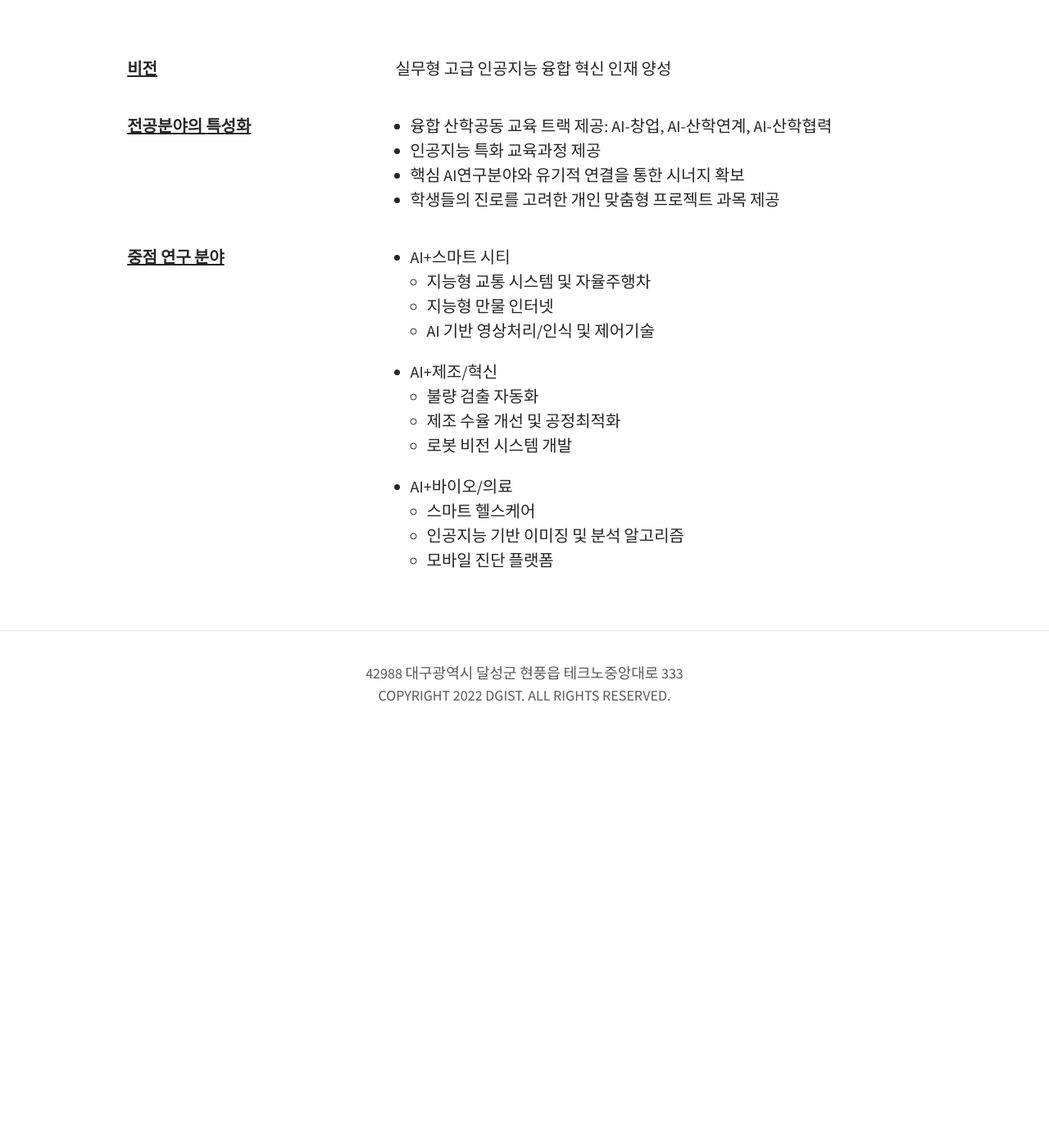
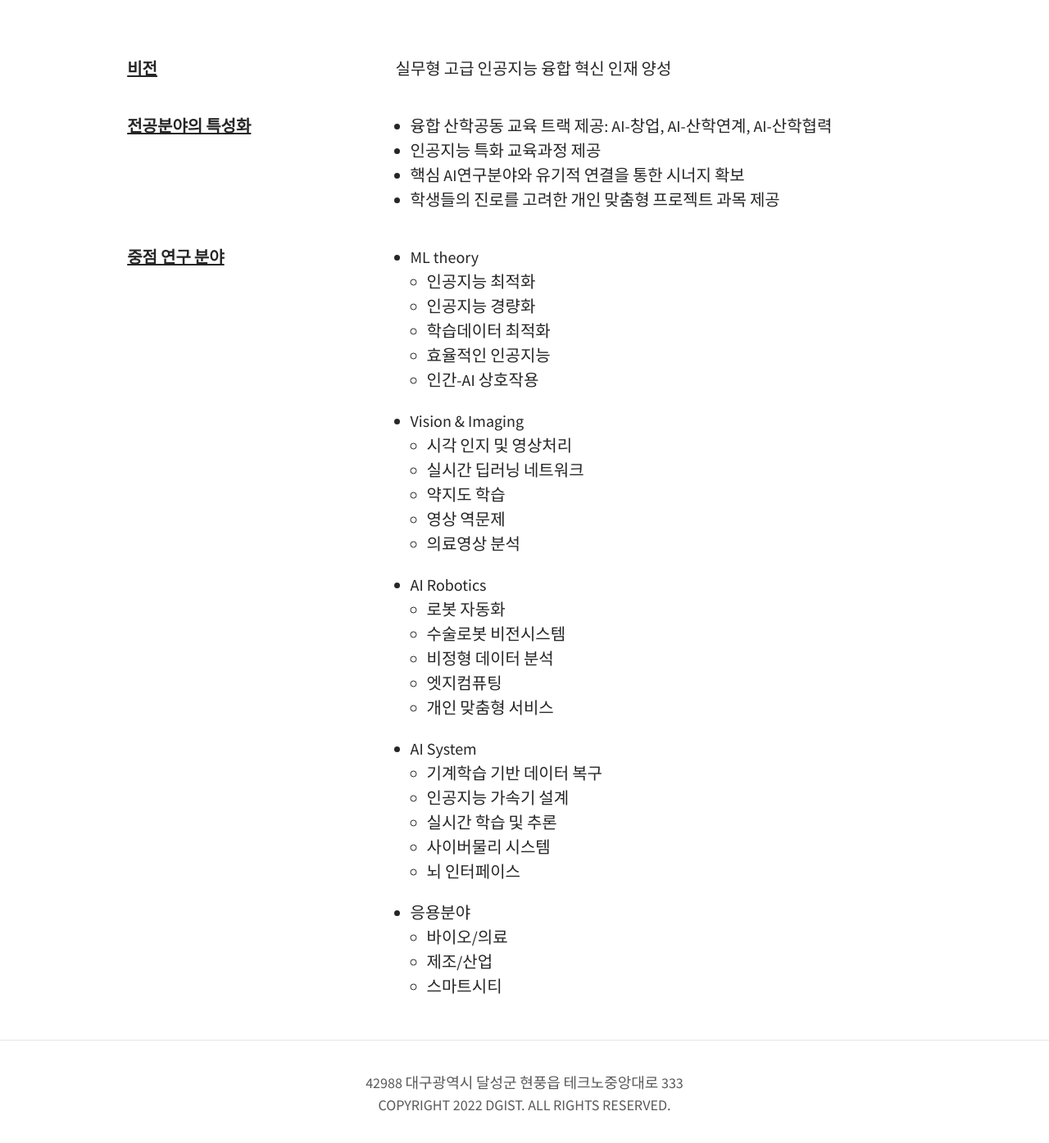
Before and after one commit to ai-dgist/ai-dgist.github.io, a Jekyll site: the page built from pages/01about.md, in a window 1280 px wide and 1400 px high, scrolled down 489 px. Shown: the top 1395 px of the window at 82% size. Built offline with Jekyll 4.4.1, drawn with Linux system fonts in a browser that asks for light colours; before the commit the page ends 1389 px from its top, so only the background shows below that.

Commit message:
updated about

```diff
--- a/pages/01about.md
+++ b/pages/01about.md
@@ -50,24 +50,44 @@ tags: [Page]
 <u><b>중점 연구 분야</b></u>
 </p>
 
-<ul style="float: right; width: 65%; height: 450px; padding-left: 18px;">
-<li> AI+스마트 시티 </li>
+<ul style="float: right; width: 65%; height: 950px; padding-left: 18px;">
+<li> ML theory </li>
 <ul>
-<li> 지능형 교통 시스템 및 자율주행차 </li>
-<li> 지능형 만물 인터넷 </li>
-<li> AI 기반 영상처리/인식 및 제어기술 </li>
+<li> 인공지능 최적화 </li>
+<li> 인공지능 경량화 </li>
+<li> 학습데이터 최적화 </li>
+<li> 효율적인 인공지능 </li>
+<li> 인간-AI 상호작용 </li>
 </ul>
-<li> AI+제조/혁신 </li>
+<li> Vision & Imaging </li>
 <ul>
-<li> 불량 검출 자동화 </li>
-<li> 제조 수율 개선 및 공정최적화 </li>
-<li> 로봇 비전 시스템 개발 </li>
+<li> 시각 인지 및 영상처리 </li>
+<li> 실시간 딥러닝 네트워크 </li>
+<li> 약지도 학습 </li>
+<li> 영상 역문제 </li>
+<li> 의료영상 분석 </li>
 </ul>
-<li> AI+바이오/의료 </li>
+<li> AI Robotics </li>
 <ul>
-<li> 스마트 헬스케어 </li>
-<li> 인공지능 기반 이미징 및 분석 알고리즘 </li>
-<li> 모바일 진단 플랫폼 </li>
+<li> 로봇 자동화 </li>
+<li> 수술로봇 비전시스템 </li>
+<li> 비정형 데이터 분석 </li>
+<li> 엣지컴퓨팅 </li>
+<li> 개인 맞춤형 서비스 </li>
+</ul>
+<li> AI System </li>
+<ul>
+<li> 기계학습 기반 데이터 복구 </li>
+<li> 인공지능 가속기 설계 </li>
+<li> 실시간 학습 및 추론 </li>
+<li> 사이버물리 시스템 </li>
+<li> 뇌 인터페이스 </li>
+</ul>
+<li> 응용분야 </li>
+<ul>
+<li> 바이오/의료 </li>
+<li> 제조/산업 </li>
+<li> 스마트시티 </li>
 </ul>
 </ul>
 </div>
```
Also changed, not shown: 2 other files.
